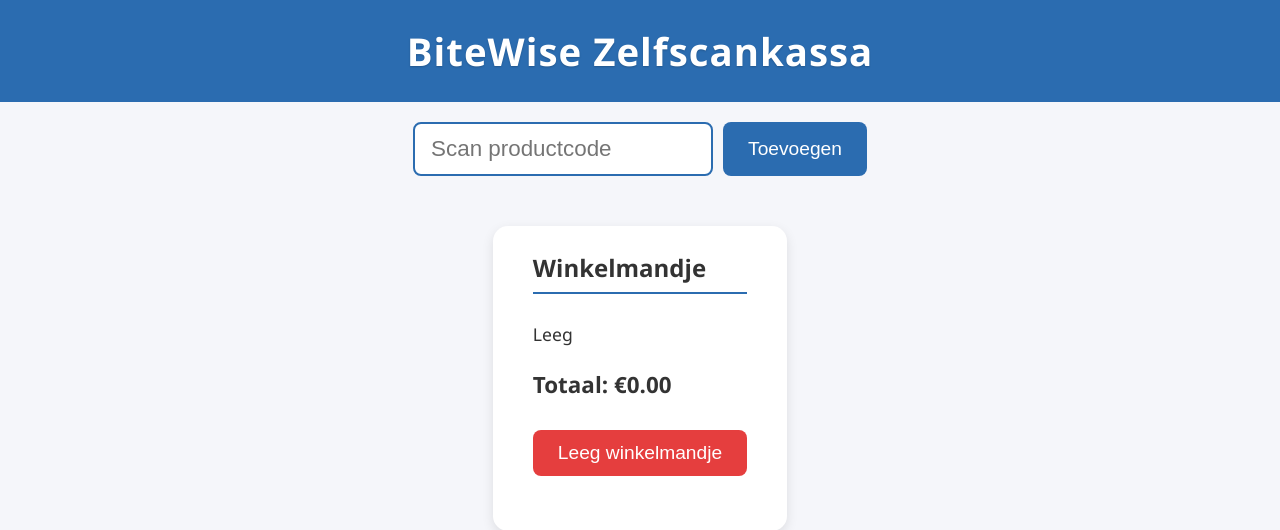
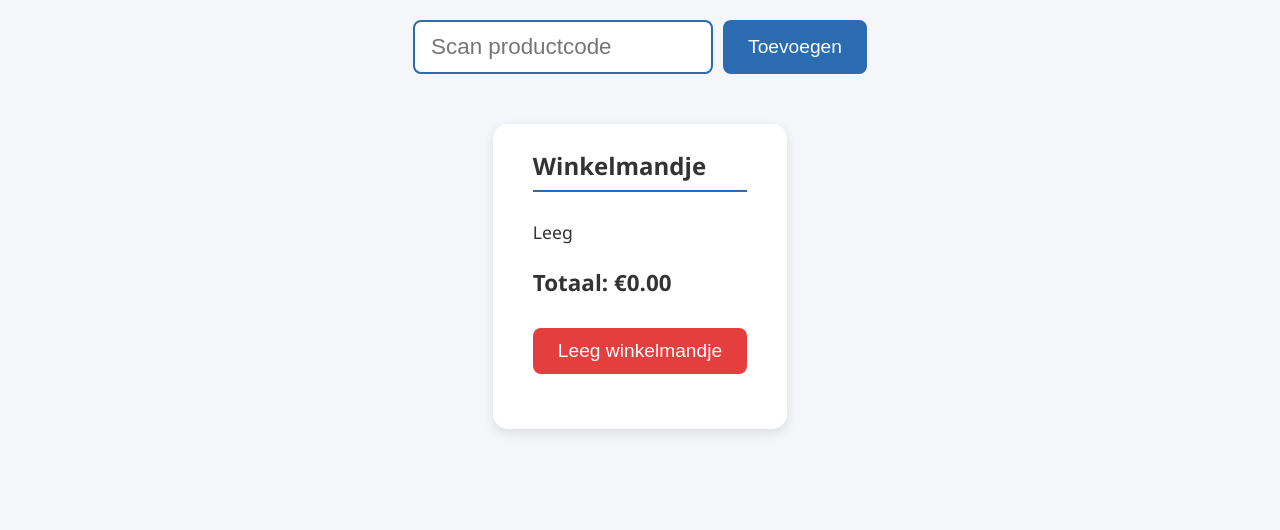
Before and after one commit to tomtheunissen/MENT-Zelfscankassa, a Flask app: page / in a window 1280 px wide. Shown: the top 530 px of the page. Run offline with Flask 3, Linux system fonts and the light colour scheme.

Commit message:
header weg

```diff
--- a/src/static/style.css
+++ b/src/static/style.css
@@ -6,17 +6,6 @@ body {
   padding: 0;
   text-align: center;
   color: #333;
-}
-
-/* --- Header --- */
-h1 {
-  background-color: #2b6cb0;
-  color: white;
-  margin: 0;
-  padding: 25px 0;
-  font-size: 2.4em;
-  letter-spacing: 1px;
-  text-shadow: 0 1px 2px rgba(0, 0, 0, 0.2);
 }
 
 /* --- Scanformulier --- */
--- a/src/templates/index.html
+++ b/src/templates/index.html
@@ -8,7 +8,6 @@
 </head>
 
 <body>
-  <h1>BiteWise Zelfscankassa</h1>
 
   <form action="{{ url_for('scan') }}" method="post" class="scan-form" style="margin:20px 0">
     <input type="text" name="code" placeholder="Scan productcode" autofocus>
```
